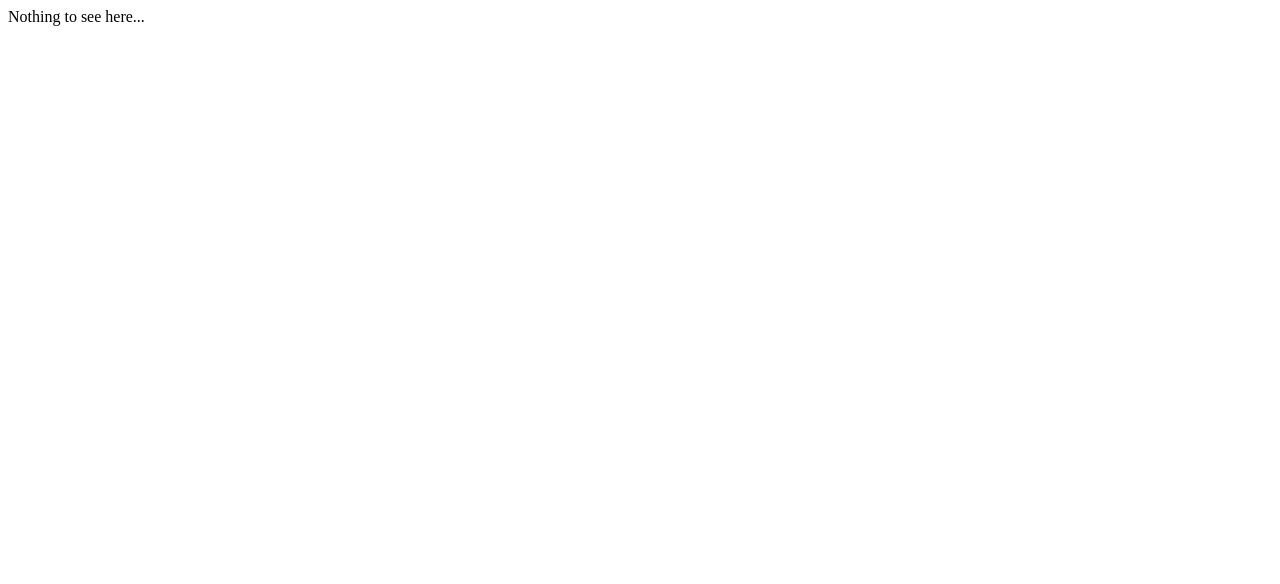
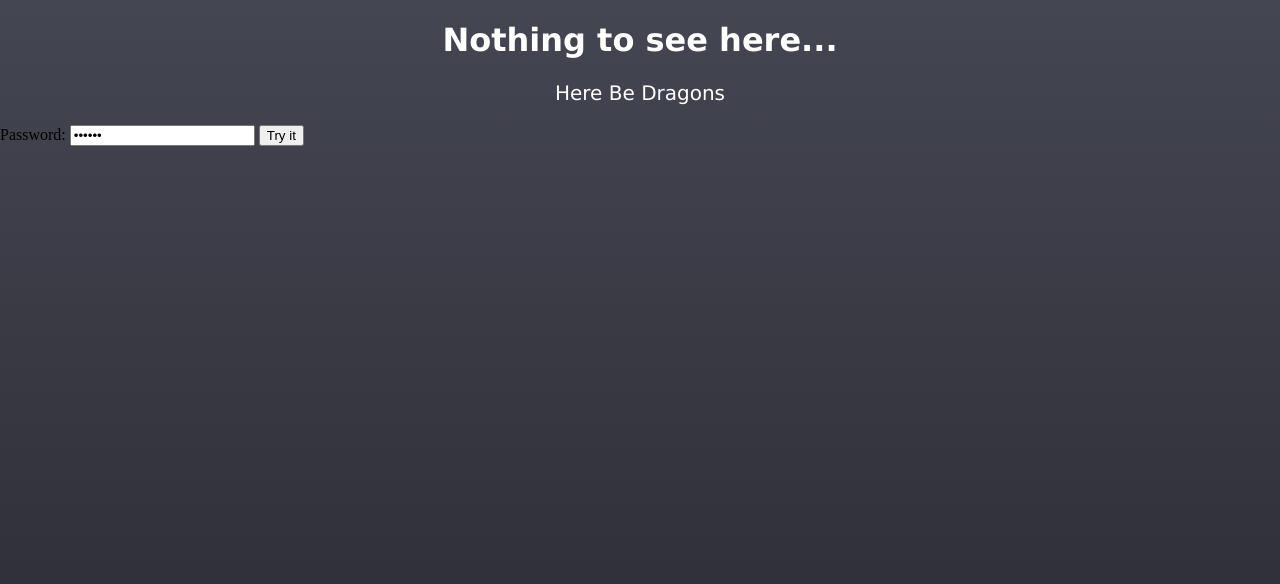
Before and after one commit to XCadeSvr/XCadeSvr.github.io, a plain HTML site: page index.html in a window 1280 px wide. Drawn offline with Linux system fonts and the light colour scheme.

Commit message:
Update index.html

```diff
--- a/index.html
+++ b/index.html
@@ -1 +1,59 @@
-Nothing to see here...
+<!DOCTYPE html>
+<html>
+<head>
+<meta charset="UTF-8" />
+<title>ACCESS DENIED</title>
+<style id="webmakerstyle">
+body {
+     background: linear-gradient(to bottom, #444652, #28282E);
+      min-height: 100%;
+      min-height: 100vh;
+      margin: 0;
+      width: 100%;
+}
+
+h1 {
+  color: white;
+  font-family: verdana;
+  text-align: center;
+}
+
+p {
+  font-family: verdana;
+  font-size: 20px;
+    color: white;
+   text-align: center;
+}
+input {
+margin: 0 auto;
+margin-left: auto;
+margin-right: auto;
+}
+</style>
+</head>
+<body>
+<h1>Nothing to see here...</h1>
+<p>Here Be Dragons</p>
+
+
+Password: <input type="password" id="myText" value="Mickey">
+
+
+<button onclick="myFunction()">Try it</button>
+
+<script>
+function myFunction() {
+  var x = document.getElementById("myText").value;
+  if (x.length > 8) {
+    alert("The Password may have no more than 8 characters");
+  }
+if (x == "FBI_1141") {
+alert("Cowwect")
+}
+}
+</script>
+
+
+</script>
+</body>
+</html>
```
